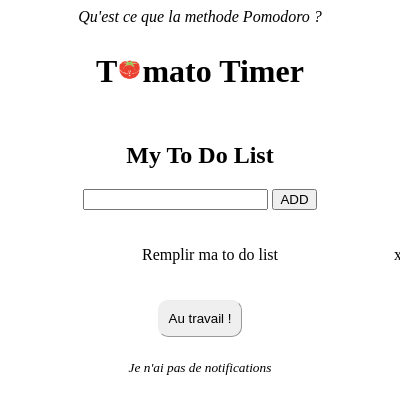
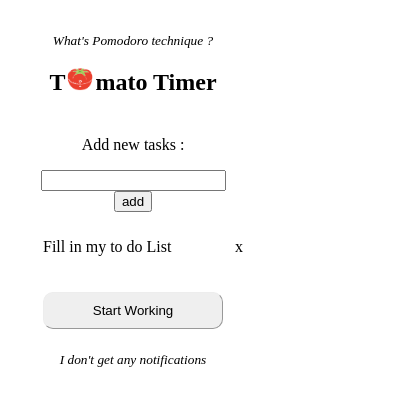
Before and after one commit to adatechschool/projet_collectif_extension_navigateur-gregor-jeremy-nolwen, a browser extension: page popup.html in a window 400 px wide. Drawn offline with Linux system fonts and the light colour scheme.

Commit message:
english + css + lien

```diff
--- a/links.css
+++ /dev/null
@@ -1,25 +0,0 @@
-#aideNotifications {
-    text-decoration: none;
-    font-style: italic;
-    font-size: smaller;
-}
-
-#aideNotifications:hover {
-  color: grey;
-  cursor: pointer;
-}
-
-p#tooltipText {
-    display: none;
-}
-
-#definition {
-    color: black;
-    text-decoration: none;
-    font-style: italic;
-}
-
-#definition:hover {
-    color: grey;
-    cursor: pointer;
-}
--- a/popup.html
+++ b/popup.html
@@ -5,80 +5,54 @@
     <meta http-equiv="X-UA-Compatible" content="IE=edge" />
     <meta name="viewport" content="width=device-width, initial-scale=1.0" />
     <title>Tomato timer</title>
-    <link rel="stylesheet" href="links.css" />
     <link rel="stylesheet" href="toDo.css">
-    <style>
-      body {
-        text-align: center;
-        border-radius: 10px;
-      }
-
-      button {
-        margin: 10px;
-        outline: none;
-        padding: 10px;
-        border-radius: 10px;
-        border-color: rgb(237, 237, 237);
-        border-width: thin;
-      }
-
-      button:active {
-        border: none;
-        outline: none;
-      }
-
-      button:hover {
-        background-color: rgb(172, 255, 113);
-        cursor: pointer;
-      }
-    </style>
   </head>
   <body>
     <a
-      id="definition"
+      class ="ressources" id="definition"
       target="_blank"
-      href="https://fr.wikipedia.org/wiki/Technique_Pomodoro"
+      href="https://en.wikipedia.org/wiki/Pomodoro_Technique"
     >
-      Qu'est ce que la methode Pomodoro ?</a
+      What's Pomodoro technique ?</a
     >
-    <div id="divToDo">
+    <section id="sectionToDo">
       <h1>T<span><img src='/img/tomato.png' id='tomatoImage'></span>mato Timer </h1> <!-- mettre le bon alignement de la tomate-->
-      <header>
-        <h2>My To Do List </h2>
-        <input type="text" id="todo" />
-        <input id="submitToDo" type="submit" value="ADD" />
-      </header>
-        <ul>
-          <li>Remplir ma to do list<span>x</span></li>
+        <p id="legendToDo">Add new tasks : <p>
+          <div id="divInputToDo">
+            <input type="text" id="todo"/>
+            <input id="submitToDo" type="submit" value="add"/>
+          </div>
+        <ul id="tasksList">
+          <li>Fill in my to do List<span>x</span></li>
         </ul>
-    </div>
-    <button id="auTravail" value="1">Au travail !</button>
+      </section>
+    <button id="startWorking" value="1">Start Working</button>
     <!-- changer pour 25 à la fin des tests -->
     <div id="tooltipDiv">
-      <p id="aideNotifications">Je n'ai pas de notifications</p>
+      <p class="ressources" id="aideNotifications">I don't get any notifications</p>
       <p id="tooltipText">
-        Cela peut venir de tes
+        It could come from your
         <a
           target="_blank"
-          href="https://support.google.com/chrome/answer/3220216?hl=fr&co=GENIE.Platform%3DDesktop"
-          >paramètres chrome</a
+          href="https://support.google.com/chrome/answer/3220216?hl=en&co=GENIE.Platform%3DDesktop"
+          >Chrome parameters</a
         >
-        ou des paramètres de ton ordinateur (
+        or your computer parameters (
         <a
           target="_blank"
-          href="https://support.microsoft.com/fr-fr/windows/modifier-les-param%C3%A8tres-de-notification-et-de-notification-rapide-dans-windows-ddcbbcd4-0a02-f6e4-fe14-6766d850f294"
+          href="https://support.microsoft.com/en-us/windows/change-notification-settings-in-windows-8942c744-6198-fe56-4639-34320cf9444e"
           >Windows</a
         >
         ,
         <a
           target="_blank"
-          href="https://support.apple.com/fr-fr/guide/reminders/remn4e53b572/mac#:~:text=Sur%20votre%20Mac%2C%20choisissez%20le,d%C3%A9sactivez%20%C2%AB%20Autoriser%20les%20notifications%20%C2%BB."
+          href="https://support.apple.com/en-ie/guide/mac-help/mh40583/mac"
           >Mac</a
         >
-        ou
+        or
         <a
           target="_blank"
-          href="https://help.ubuntu.com/stable/ubuntu-help/shell-notifications.html.fr"
+          href="https://help.ubuntu.com/stable/ubuntu-help/shell-notifications.html.en"
           >Linux</a
         >)
       </p>
--- a/popup.js
+++ b/popup.js
@@ -13,14 +13,14 @@ function setWorkAlarm(event) {
  // window.close(); à remettre après les tests ( fermait la console )
 }
 
-document.getElementById('auTravail').addEventListener('click', setWorkAlarm);
+document.getElementById('startWorking').addEventListener('click', setWorkAlarm);
 
 const divTip = document.getElementById("tooltipDiv");
 const tooltip = document.getElementById("tooltipText");
 
 divTip.addEventListener('click', () => {
-  tooltip.style.display = 'block'; // change display to 'block' on mouseover
-}, false);
+  tooltip.style.display = 'block'; // change display to 'block' on click
+}, true);
 
 
 // TESTS POUR EMPECHER ACCES RESEAUX SOCIAUX //
--- a/toDo.css
+++ b/toDo.css
@@ -1,19 +1,70 @@
+
+      body {
+        text-align: center;
+        display: flex;
+        flex-direction: column;
+        width: 200px;
+        padding: 25px;
+      }
+
+      h1
+      {
+        display: inline-flex;
+      }
+
+      .ressources{
+        text-decoration: none;
+        font-style: italic;
+        font-size: smaller;
+        color: black;
+        text-decoration: none;
+    }
+
+    .ressources:hover{
+        color: grey;
+        cursor: pointer;
+    }
 
     #tomatoImage {
-    width: 25px;
-    margin-top: 10px;
+      width: 30px;
+      margin-top: -5px;
     }
 
-  h1 {
-    text-align: center;
+    #tooltipText {
+      display: none;
     }
 
-  header {
+    button {
+        margin: 10px;
+        outline: none;
         padding: 10px;
-    text-align: center;
+        border-radius: 10px;
+        border-color: rgb(237, 237, 237);
+        border-width: thin;
     }
 
-  ul {
+/*       button:active {
+        border: none;
+        outline: none;
+      }
+     */
+      #inputToDo {
+        max-width: 100px;
+      }
+
+      button:hover {
+        background-color: rgb(172, 255, 113);
+        cursor: pointer;
+      }
+
+      #divInputTodo {
+        display: inline-flex;
+        flex-direction: row;
+        align-content: space-between;
+        justify-content: space-between;
+      }
+
+      #tasksList {
         list-style: none;
         width: 100%;
         padding: 10px;
@@ -21,19 +72,12 @@
 
       li {
         position: relative;
-  }
-
-  li span {
-    position: absolute;
-    right: 0px;
-    top: 0px;
+        display: flex;
+        align-content: space-between;
+        justify-content: space-between;
       }
 
       li:hover {
-    cursor: pointer;
-  }
-
-  input[type="submit"] {
         cursor: pointer;
       }
 
@@ -41,3 +85,7 @@
         text-decoration: line-through;
         color: grey ;
       }
+
+      #legendToDo {
+        align-self: flex-start;
+      }
```
Lines whose indentation alone changed are shown as unchanged.
